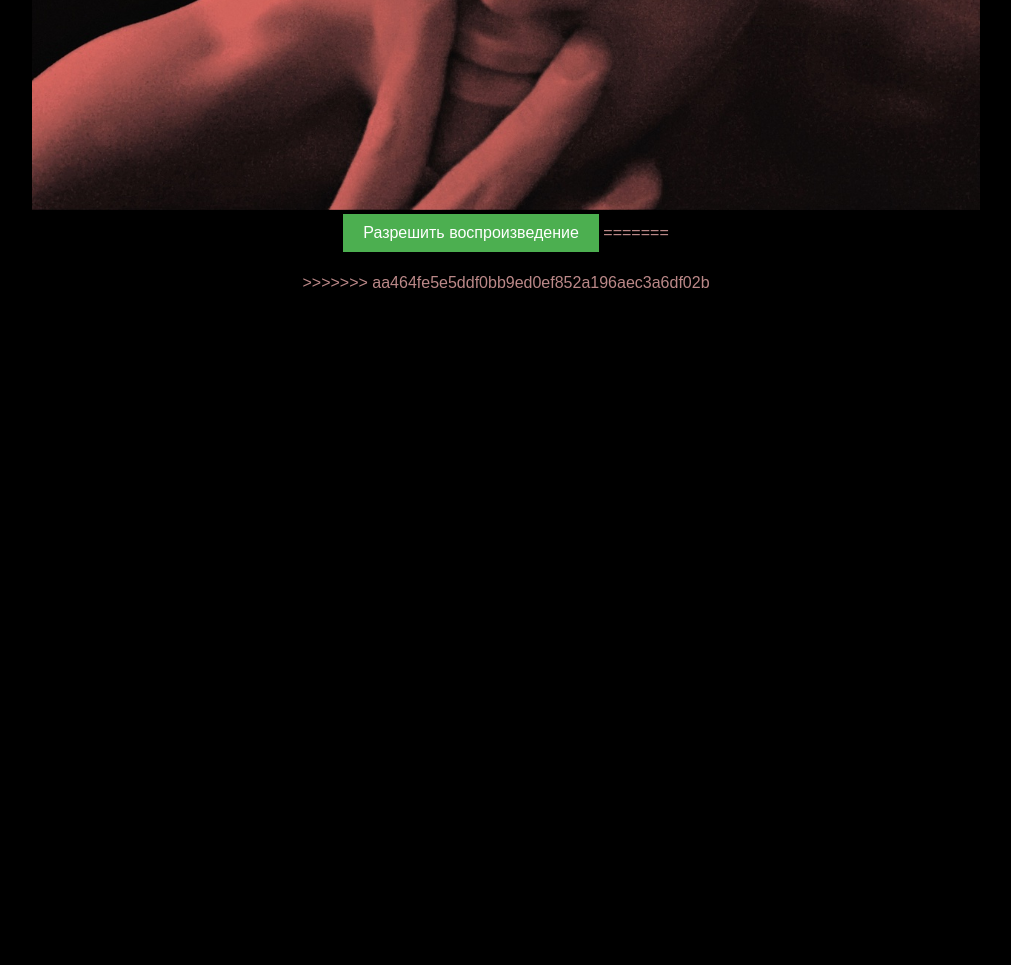
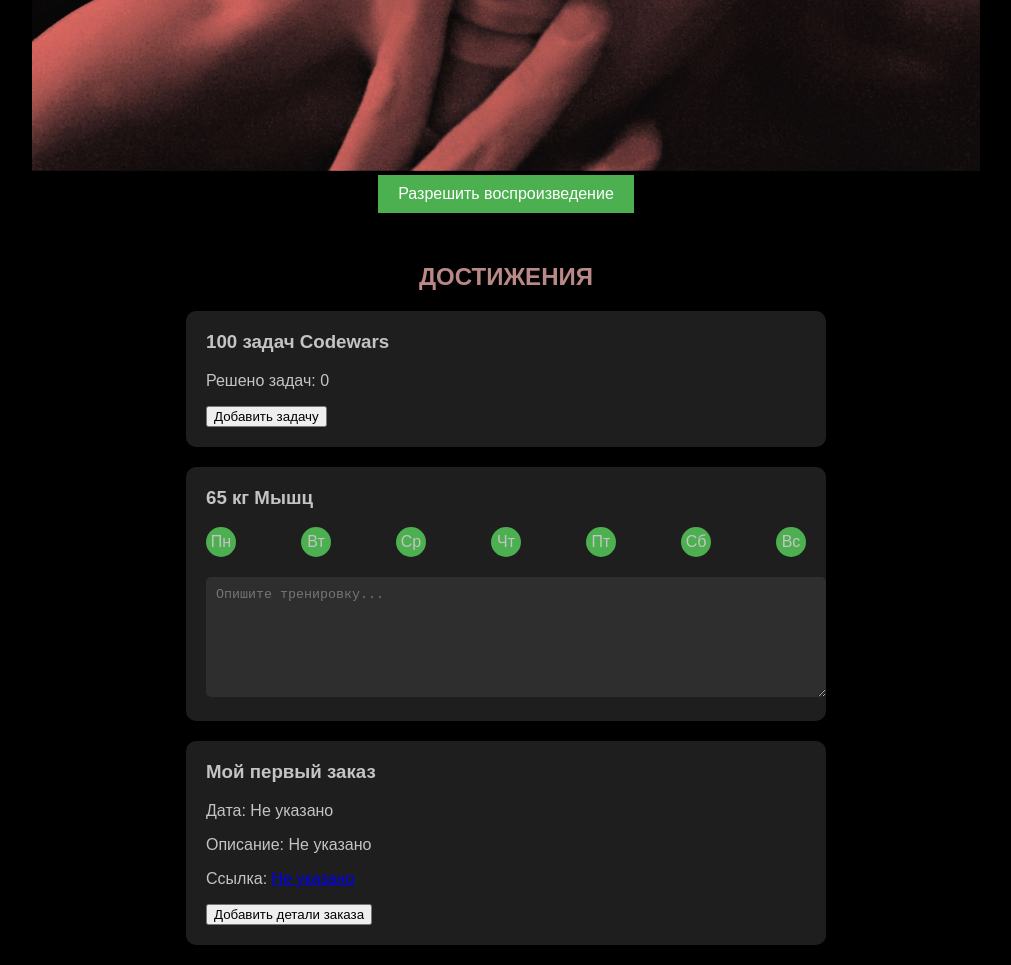
Before and after one commit to immalcev/Mace, a plain HTML site: page index.html in a window 1280 px wide. Shown: the part 587-1552 px from the top of the page, without its empty margins (134-1145 px from the left). Before the commit the page ends 887 px from the top, so only its background shows below. Drawn offline with Linux system fonts and the light colour scheme.

Commit message:
Добавил Достижения

```diff
--- a/index.html
+++ b/index.html
@@ -1,6 +1,5 @@
 <!DOCTYPE html>
 <html lang="ru">
-<<<<<<< HEAD
 <head>
     <meta charset="UTF-8">
     <meta name="viewport" content="width=device-width, initial-scale=1.0">
@@ -32,6 +31,52 @@
         #playButton:hover {
             background-color: #45a049;
         }
+        .achievements {
+            margin-top: 50px;
+        }
+        .card {
+            background-color: #1e1e1e;
+            border-radius: 10px;
+            padding: 20px;
+            margin: 20px auto;
+            width: 80%;
+            max-width: 600px;
+            color: #c4c4c4;
+            text-align: left;
+        }
+        .card h3 {
+            margin-top: 0;
+        }
+        .calendar {
+            display: flex;
+            justify-content: space-between;
+            margin-top: 10px;
+        }
+        .day {
+            width: 30px;
+            height: 30px;
+            border-radius: 50%;
+            background-color: #4CAF50;
+            display: flex;
+            align-items: center;
+            justify-content: center;
+            cursor: pointer;
+        }
+        .day.missed {
+            background-color: #ff4d4d;
+        }
+        .description {
+            margin-top: 20px;
+        }
+        .description textarea {
+            width: 100%;
+            height: 100px;
+            background-color: #2e2e2e;
+            color: #c4c4c4;
+            border: none;
+            padding: 10px;
+            border-radius: 5px;
+        }
     </style>
 </head>
 <body>
@@ -41,22 +86,37 @@
     <img src="images/Malcev.jpg" alt="Malcev"> <br>
     <button id="playButton">Разрешить воспроизведение</button>
 
+    <!-- Раздел "ДОСТИЖЕНИЯ" -->
+    <div class="achievements">
+        <h2>ДОСТИЖЕНИЯ</h2>
+
+        <!-- Карточка: 100 задач Codewars -->
+        <div class="card" id="codewarsCard">
+            <h3>100 задач Codewars</h3>
+            <p>Решено задач: <span id="codewarsCount">0</span></p>
+            <button onclick="incrementCodewars()">Добавить задачу</button>
+        </div>
+
+        <!-- Карточка: 65 кг Мышц -->
+        <div class="card" id="muscleCard">
+            <h3>65 кг Мышц</h3>
+            <div class="calendar" id="calendar"></div>
+            <div class="description">
+                <textarea id="workoutDescription" placeholder="Опишите тренировку..."></textarea>
+            </div>
+        </div>
+
+        <!-- Карточка: Мой первый заказ -->
+        <div class="card" id="orderCard">
+            <h3>Мой первый заказ</h3>
+            <p>Дата: <span id="orderDate">Не указано</span></p>
+            <p>Описание: <span id="orderDescription">Не указано</span></p>
+            <p>Ссылка: <a id="orderLink" href="#" target="_blank">Не указано</a></p>
+            <button onclick="addOrderDetails()">Добавить детали заказа</button>
+        </div>
+    </div>
+
     <!-- Подключаем JavaScript -->
     <script src="script.js"></script>
 </body>
-=======
-
-<head>
-    <meta charset="UTF-8">
-    <meta name="viewport" content="width=device-width, initial-scale=1.0">
-    <title>Мой первый проект</title>
-</head>
-
-<body>
-    <h1 id="name"></h1>
-    <p id="sum"></p>
-    <script src="script.js"></script>
-</body>
-
->>>>>>> aa464fe5e5ddf0bb9ed0ef852a196aec3a6df02b
 </html>
--- a/script.js
+++ b/script.js
@@ -1,4 +1,4 @@
-<<<<<<< HEAD
+
 // Целевая дата: 6 утра 10 февраля 2025 года по MSK
 const targetDate = new Date('2025-04-01T06:00:00+03:00');
 
@@ -50,25 +50,66 @@ setInterval(updateTimer, 0.00001);
 
 // Обновляем таймер сразу при загрузке страницы
 updateTimer();
-=======
-// console.log("Дима");
 
-// let sum = 0;
-// for (let i = 1; i <= 100; i++) {
-//     sum += i;
-// }
-// console.log("Сумма чисел от 1 до 100: " + sum);
+// Данные для карточек
+let codewarsCount = 0; // Счётчик задач Codewars
+let workoutData = {}; // Данные тренировок
+let orderDetails = { // Данные заказа
+    date: "Не указано",
+    description: "Не указано",
+    link: "#"
+};
 
-const nameElement = document.getElementById("name");
-nameElement.textContent = "Mace";
-
-let sum = 0;
-for (let i = 1; i <= 100; i++) {
-    sum += i;
+// Обновляем счётчик задач Codewars
+function incrementCodewars() {
+    codewarsCount++;
+    document.getElementById("codewarsCount").textContent = codewarsCount;
 }
 
-const sumElement = document.getElementById("sum")
-sumElement.textContent = "Сумма чисел от 1 до 100: " + sum;
+// Добавляем детали заказа
+function addOrderDetails() {
+    const date = prompt("Введите дату заказа:");
+    const description = prompt("Введите описание заказа:");
+    const link = prompt("Введите ссылку на заказ:");
 
-alert("Я не слабак");
->>>>>>> aa464fe5e5ddf0bb9ed0ef852a196aec3a6df02b
+    if (date && description && link) {
+        orderDetails.date = date;
+        orderDetails.description = description;
+        orderDetails.link = link;
+
+        document.getElementById("orderDate").textContent = orderDetails.date;
+        document.getElementById("orderDescription").textContent = orderDetails.description;
+        document.getElementById("orderLink").href = orderDetails.link;
+        document.getElementById("orderLink").textContent = "Перейти к заказу";
+    } else {
+        alert("Все поля должны быть заполнены!");
+    }
+}
+
+// Создаём календарь
+function createCalendar() {
+    const calendar = document.getElementById("calendar");
+    const days = ["Пн", "Вт", "Ср", "Чт", "Пт", "Сб", "Вс"];
+
+    days.forEach((day, index) => {
+        const dayElement = document.createElement("div");
+        dayElement.className = "day";
+        dayElement.textContent = day;
+        dayElement.addEventListener("click", () => showWorkoutDescription(index + 1));
+        calendar.appendChild(dayElement);
+    });
+}
+
+// Показываем описание тренировки
+function showWorkoutDescription(day) {
+    const description = prompt(`Опишите тренировку для дня ${day}:`);
+    if (description) {
+        workoutData[day] = description;
+        document.getElementById("workoutDescription").value = `День ${day}: ${description}`;
+    }
+}
+
+// Инициализация
+document.addEventListener("DOMContentLoaded", () => {
+    createCalendar();
+});
```
Lines whose indentation alone changed are shown as unchanged.
